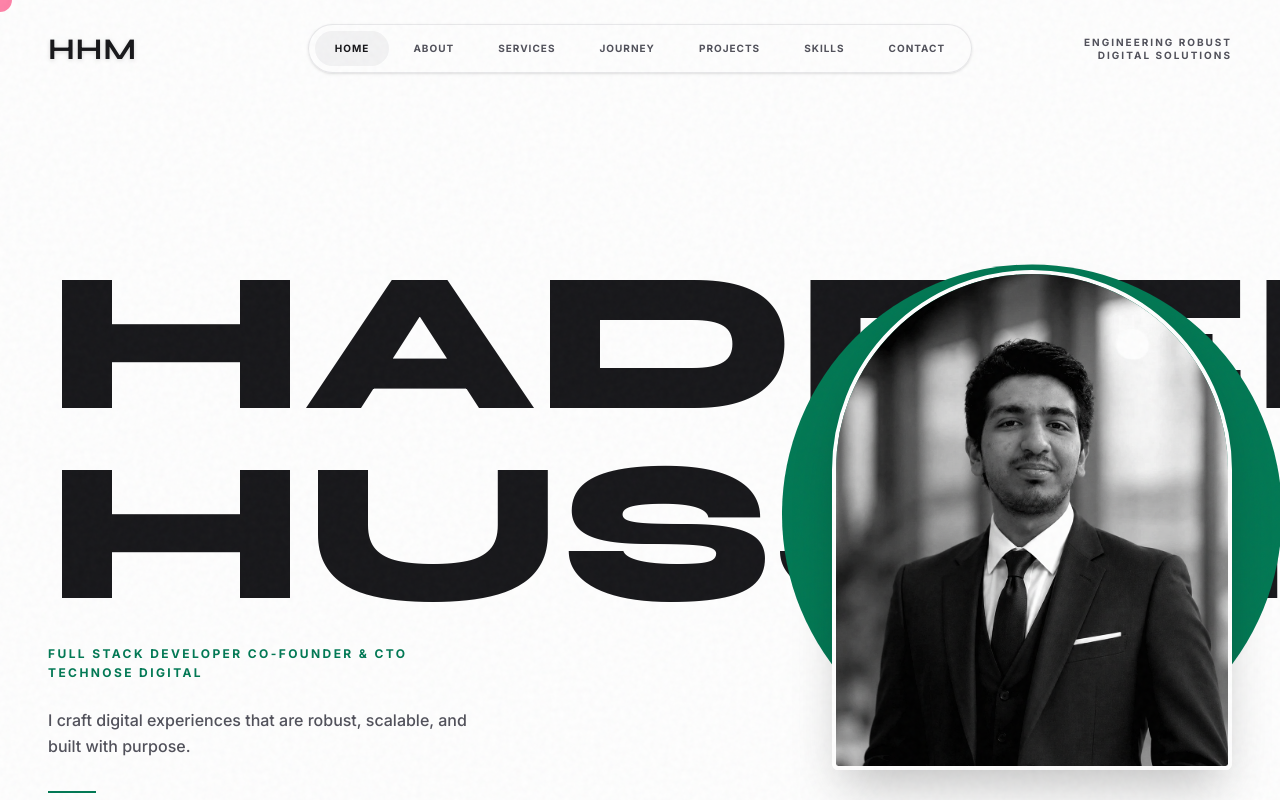
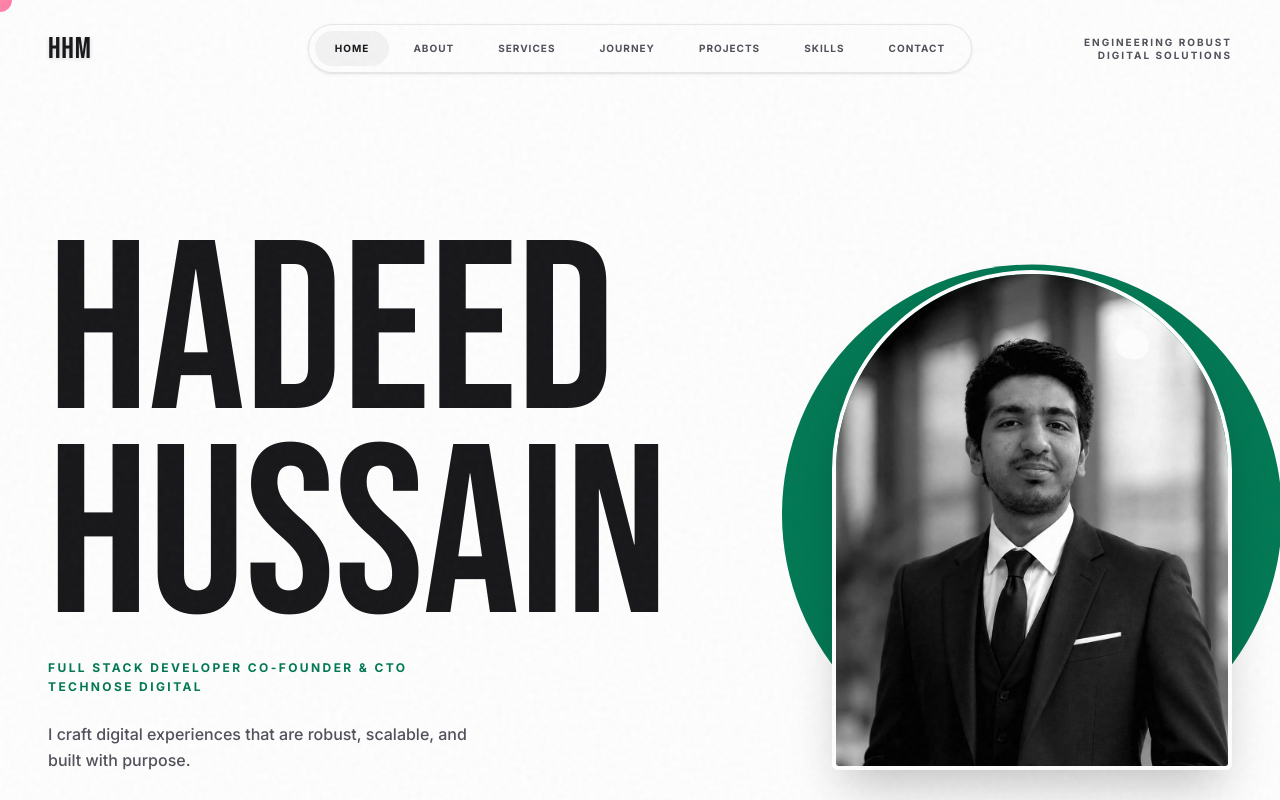
Before and after one commit to hadeedhussainmemon/My-portfolio, a React (Vite) app: page / in a window 1280 px wide. Shown: the top 800 px of the page. Built offline with nearby package versions, Linux system fonts and the light colour scheme.

Commit message:
Switch primary display font to Bebas Neue to fix overflow and tighten leading

```diff
--- a/index.html
+++ b/index.html
@@ -227,8 +227,8 @@
   </noscript>
   <div id="root">
     <!-- Static App Shell for Instant FCP & LCP -->
-    <div style="height: 100vh; display: flex; flex-direction: column; justify-content: center; padding: 1.5rem; background: white; font-family: 'Syne', sans-serif;">
-      <div style="font-size: 80px; font-weight: 800; line-height: 0.95; text-transform: uppercase; color: #18181b;">
+    <div style="height: 100vh; display: flex; flex-direction: column; justify-content: center; padding: 1.5rem; background: white; font-family: 'Bebas Neue', sans-serif;">
+      <div style="font-size: 80px; font-weight: 400; line-height: 0.95; text-transform: uppercase; color: #18181b;">
         <span style="display: block;">Hadeed</span>
         <span style="display: block;">Hussain</span>
       </div>
--- a/src/components/Home.jsx
+++ b/src/components/Home.jsx
@@ -12,7 +12,7 @@ export default function Home({ isLoading }) {
           {/* Left Content - Massive Typography */}
           <div className="order-1 flex flex-col justify-center text-left space-y-6 sm:space-y-8 animate-fadeInUp mt-4 lg:mt-0">
 
-            <h1 className="font-display font-extrabold text-[70px] xs:text-[85px] sm:text-[140px] md:text-[160px] lg:text-[180px] xl:text-[200px] leading-[0.95] text-zinc-900 uppercase m-0 flex flex-col">
+            <h1 className="font-display text-[80px] xs:text-[100px] sm:text-[140px] md:text-[180px] lg:text-[200px] xl:text-[240px] leading-[0.85] text-zinc-900 uppercase m-0 tracking-normal flex flex-col">
               <span className="block">Hadeed</span>
               <span className="block">Hussain</span>
             </h1>
--- a/src/index.css
+++ b/src/index.css
@@ -2,7 +2,7 @@
 
 @theme {
   --font-sans: 'Inter', -apple-system, BlinkMacSystemFont, 'Segoe UI', Roboto, Helvetica, Arial, sans-serif;
-  --font-display: 'Syne', 'Bebas Neue', 'Space Grotesk', sans-serif;
+  --font-display: 'Bebas Neue', 'Syne', 'Space Grotesk', sans-serif;
 }
 
 @layer base {
```
